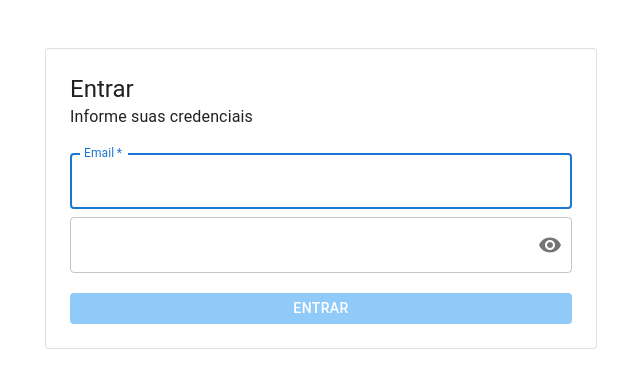
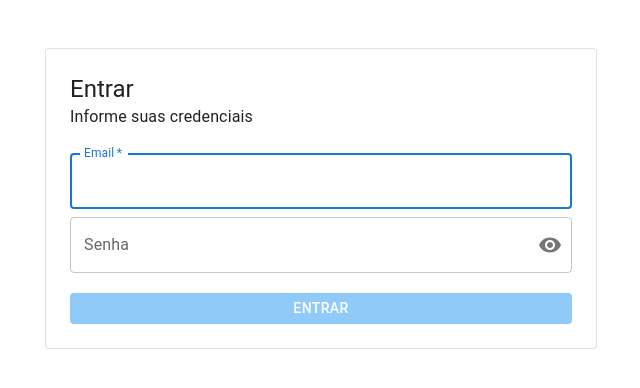
Before and after one commit to rafaellevissa/rocketbank-front, a React (Create React App) app: page /login in a window 1280 px wide. Shown: the top 388 px of the page, without its empty margins (319-959 px from the left). Built offline with nearby package versions, Linux system fonts and the light colour scheme; no server answers.

Commit message:
Label password

```diff
--- a/src/pages/Auth/Login/Components/Form.tsx
+++ b/src/pages/Auth/Login/Components/Form.tsx
@@ -9,7 +9,9 @@ import {
   IconButton,
   InputAdornment,
   OutlinedInput,
-  FormHelperText
+  FormHelperText,
+  FormControl,
+  InputLabel
 } from '@mui/material';
 
 import Visibility from '@mui/icons-material/Visibility';
@@ -48,9 +50,11 @@ const Form = () => {
             setFieldValue('email', target.value)
           }
         />
+        <FormControl fullWidth>
+          <InputLabel error={Boolean(errors?.password)} htmlFor="component-outlined">{translate('LOGIN:PASSWORD')}</InputLabel>
           <Field
+            id="component-outlined"
             name="password"
-          label={translate('LOGIN:PASSWORD')}
             margin="normal"
             required
             fullWidth
@@ -77,6 +81,7 @@ const Form = () => {
           {errors.password && (
             <FormHelperText error>{translate(errors.password as string)}</FormHelperText>
           )}
+        </FormControl>
 
         <SubmitButton
           type="submit"
```
Lines whose indentation alone changed are shown as unchanged.
